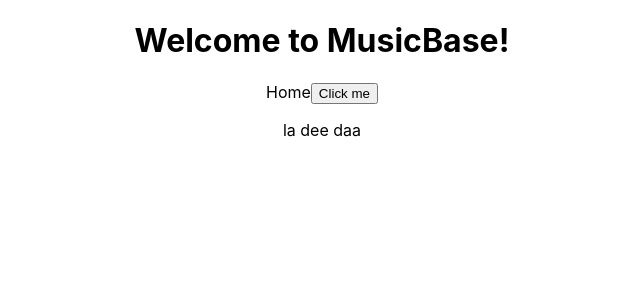
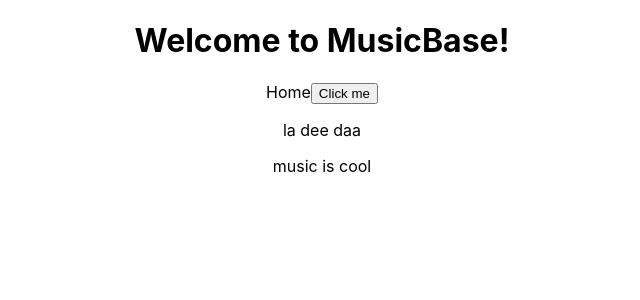
Before and after one commit to pnepomuceno96/music-base-fe, a React (Create React App) app: page / in a window 1280 px wide. Shown: the top 300 px of the page, without its empty margins (318-958 px from the left). Built offline with nearby package versions, Linux system fonts and the light colour scheme.

Commit message:
Added more text

```diff
--- a/src/Components/Home/Home.tsx
+++ b/src/Components/Home/Home.tsx
@@ -13,6 +13,7 @@ const Home = () => {
             <button>Click me</button>
             {apiMessage && <p>{apiMessage}</p>}
             <p>la dee daa</p>
+            <p>music is cool</p>
         </div>
     )
 }
```
